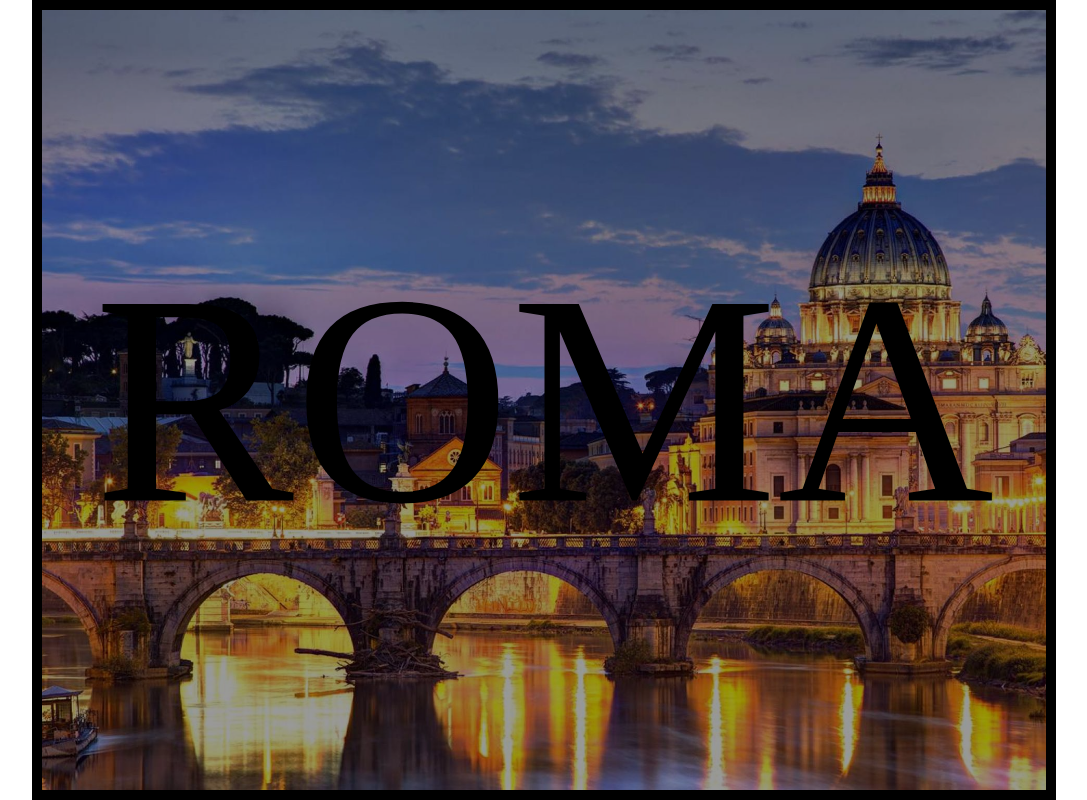
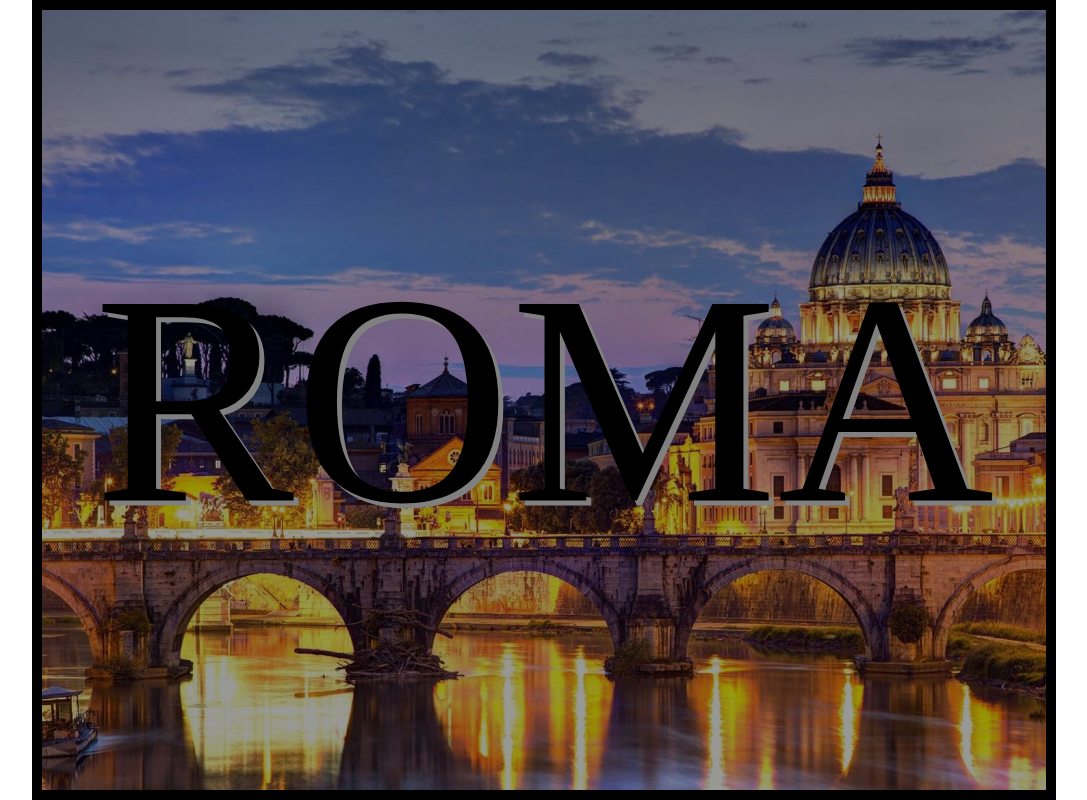
Before and after one commit to MATVEN/htmlcss-airbnb, a plain HTML site: page index.html in a window 1280 px wide. Shown: the whole page, without its empty margins (96-1183 px from the left). Drawn offline with Linux system fonts and the light colour scheme.

Commit message:
add shadows effect

```diff
--- a/css/main.css
+++ b/css/main.css
@@ -43,6 +43,7 @@
   left: 50%;
   top:50%;
   transform:translate(-50%, -50%);
+  text-shadow: 5px 5px grey;
 }
 
 /* hover effect */
```
